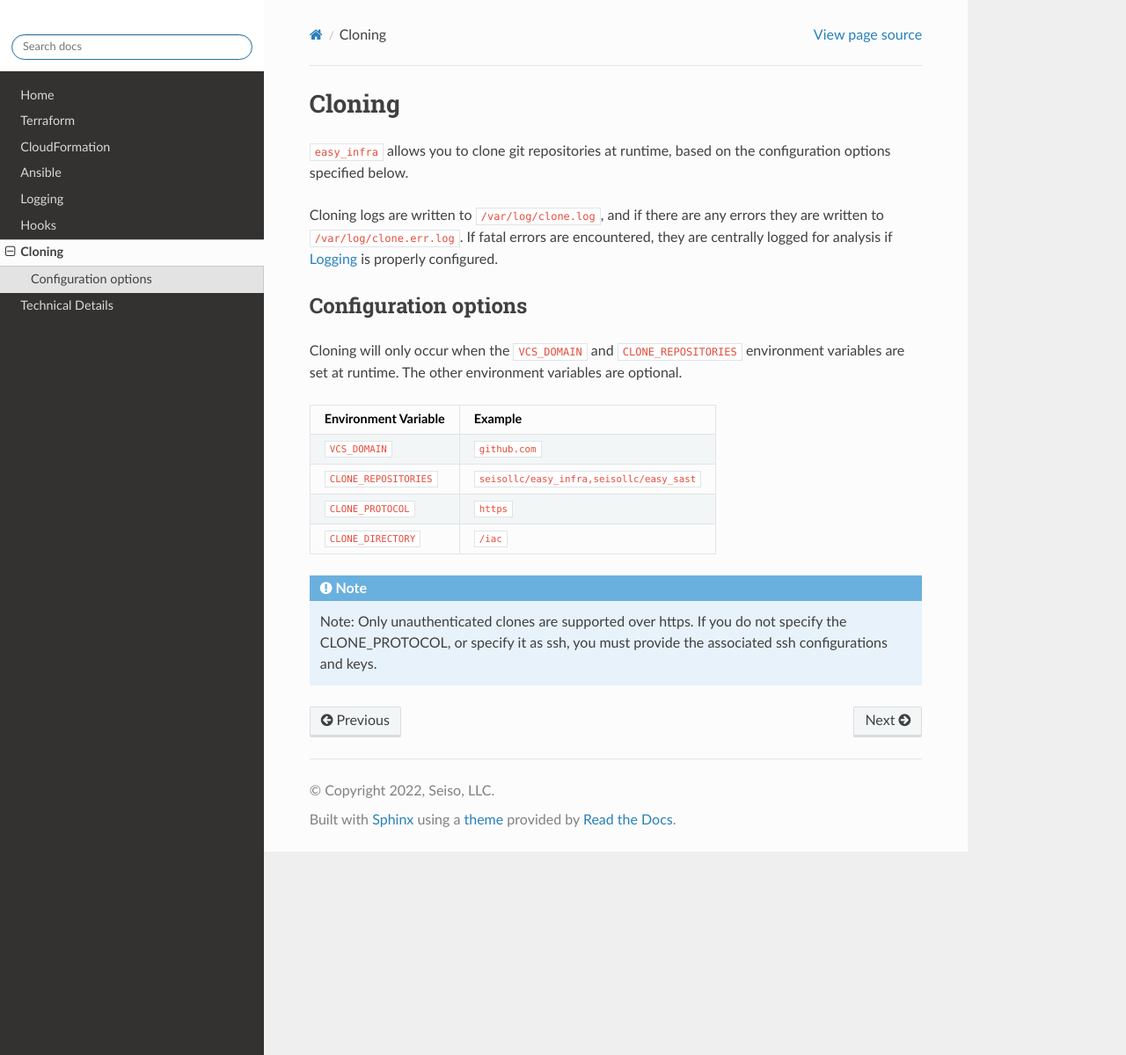
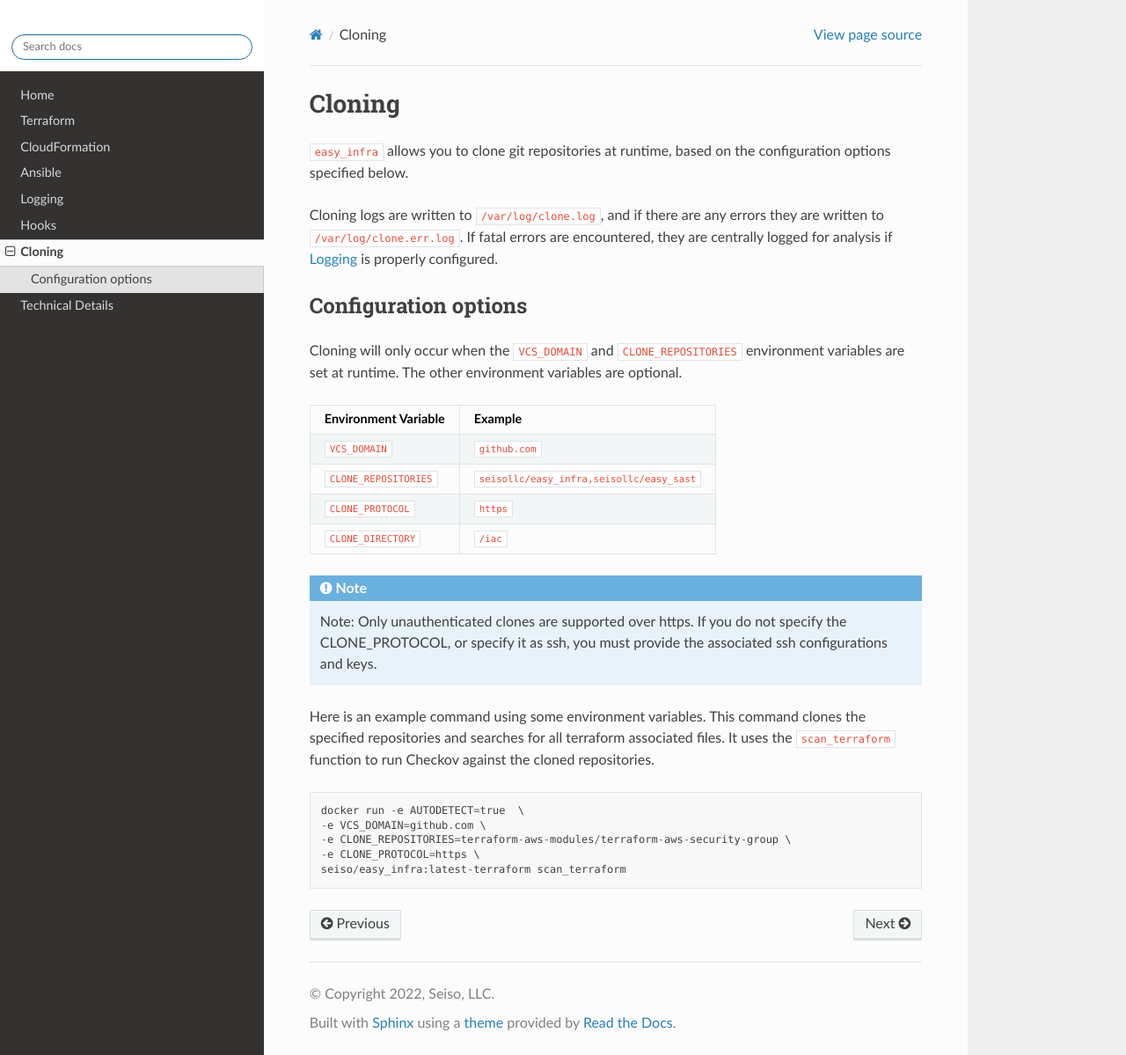
Before and after one commit to SeisoLLC/easy_infra, a Sphinx documentation site: the page built from docs/Cloning/index.rst, in a window 1280 px wide and 1199 px high. Shown: the whole window at 88% size. Built offline with Sphinx 7.4.7 and the Read the Docs theme 2.0.0, drawn with Linux system fonts in a browser that asks for light colours.

Commit message:
docs: add an example cloning command (#306)
Co-authored-by: Marc Lopez <marc@ProBox>

```diff
--- a/docs/Cloning/index.rst
+++ b/docs/Cloning/index.rst
@@ -28,3 +28,11 @@ are optional.
 
 .. note::
     Note: Only unauthenticated clones are supported over https. If you do not specify the CLONE_PROTOCOL, or specify it as ssh, you must provide the associated ssh configurations and keys.
+
+Here is an example command using some environment variables. This command clones the specified repositories and searches for all terraform associated files. It uses the ``scan_terraform`` function to run Checkov against the cloned repositories. ::
+
+    docker run -e AUTODETECT=true  \
+    -e VCS_DOMAIN=github.com \
+    -e CLONE_REPOSITORIES=terraform-aws-modules/terraform-aws-security-group \
+    -e CLONE_PROTOCOL=https \
+    seiso/easy_infra:latest-terraform scan_terraform
```
